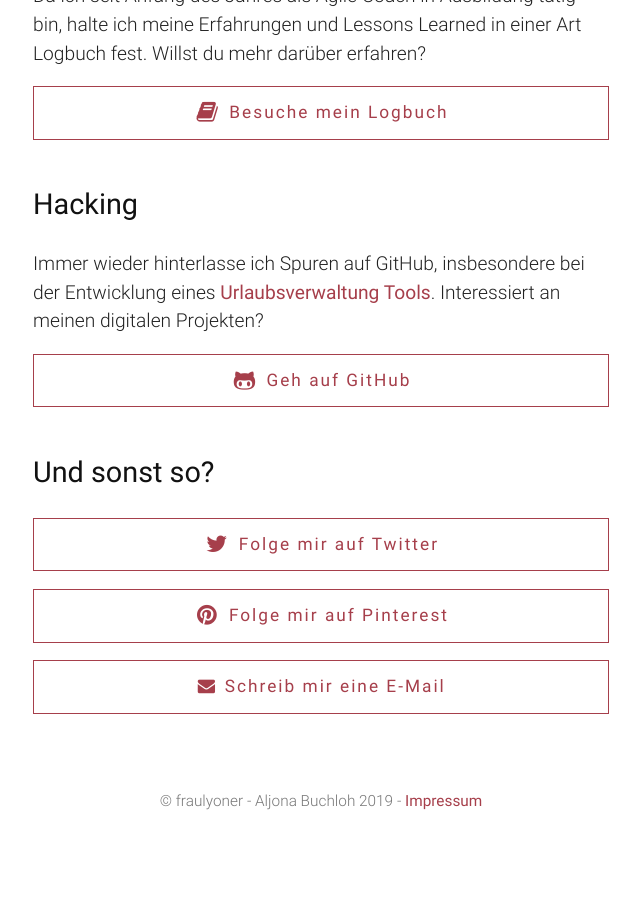
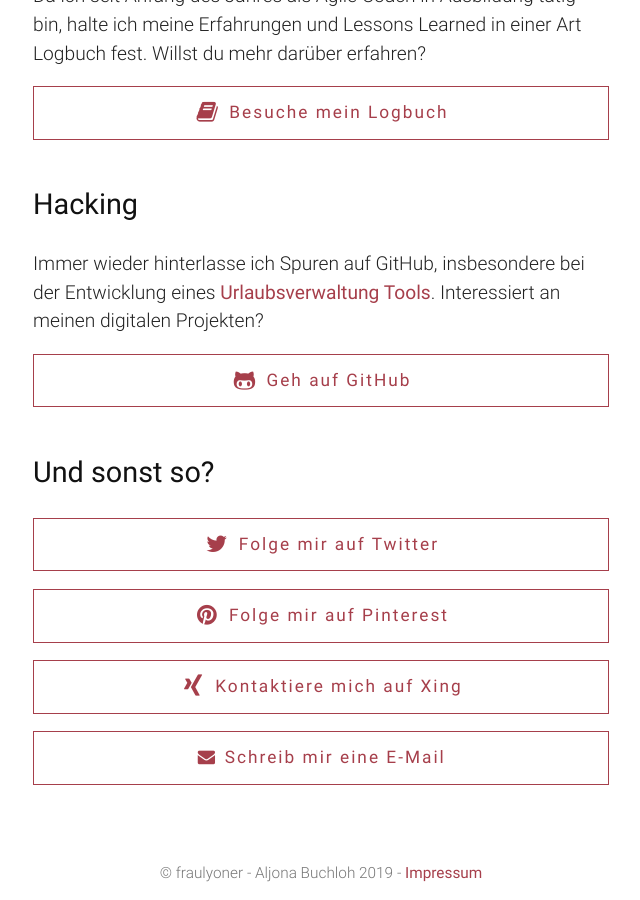
Before and after one commit to fraulyoner/fraulyoner.github.io, a Jekyll site: the page built from index.html, in a window 1280 px wide and 900 px high, scrolled down 1277 px. Shown: the whole window, without its empty margins (319-959 px from the left). Built offline with Jekyll 4.4.1, drawn with Linux system fonts in a browser that asks for light colours; before the commit the page ends 2106 px from its top, so only the background shows below that.

Commit message:
Add Xing link

```diff
--- a/_config.yml
+++ b/_config.yml
@@ -6,6 +6,7 @@ user:
   twitter: https://twitter.com/FrauLyoner
   instagram: https://www.instagram.com/fraulyoner/
   pinterest: https://www.pinterest.de/fraulyoner/
+  xing: https://www.xing.com/profile/Aljona_Buchloh/
 
 links:
   location: https://www.google.de/maps/place/Karlsruhe/@49.0157643,8.269451,11z/data=!4m2!3m1!1s0x47970648a2e07809:0xb6fc55734cb7ee7f
--- a/index.html
+++ b/index.html
@@ -81,6 +81,9 @@ layout: default
     <a class="button" target="_blank" href="{{ site.user.pinterest }}">
       <i class="fa fa-lg fa-fw fa-pinterest"></i> Folge mir auf Pinterest
     </a>
+    <a class="button" target="_blank" href="{{ site.user.xing }}">
+      <i class="fa fa-lg fa-fw fa-xing"></i> Kontaktiere mich auf Xing
+    </a>
     <a class="button" href="mailto:{{ site.user.email }}">
       <i class="fa fa-fw fa-envelope"></i> Schreib mir eine E-Mail
     </a>
--- a/index_en.html
+++ b/index_en.html
@@ -80,6 +80,9 @@ layout: default
     <a class="button" target="_blank" href="{{ site.user.pinterest }}">
       <i class="fa fa-lg fa-fw fa-pinterest"></i> Follow me on Pinterest
     </a>
+    <a class="button" target="_blank" href="{{ site.user.xing }}">
+      <i class="fa fa-lg fa-fw fa-xing"></i> Contact me on Xing
+    </a>
     <a class="button" href="mailto:{{ site.user.email }}">
       <i class="fa fa-fw fa-envelope"></i> Drop me an email
     </a>
```
